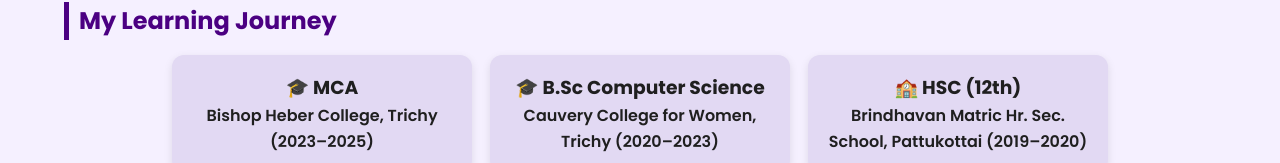
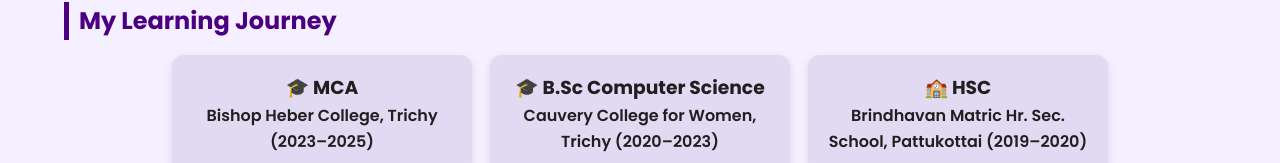
Before and after one commit to AsvithaR439/asvitha-Portfolio, a plain HTML site: page index.html in a window 1280 px wide. Shown: the part 786-949 px from the top of the page. Drawn offline with Linux system fonts and the light colour scheme.

Commit message:
Updated my portfolio with new changes

```diff
--- a/index.html
+++ b/index.html
@@ -60,7 +60,7 @@
           <p>Cauvery College for Women, Trichy (2020–2023)</p>
         </div>
         <div class="edu-card">
-          <h3>🏫 HSC (12th)</h3>
+          <h3>🏫 HSC </h3>
           <p>Brindhavan Matric Hr. Sec. School, Pattukottai (2019–2020)</p>
         </div>
       </div>
```
